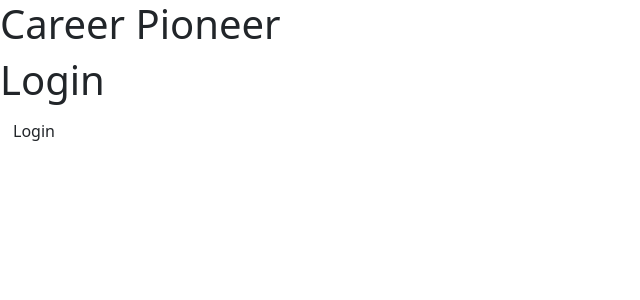
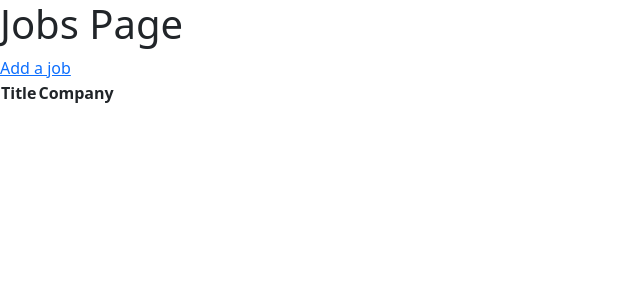
Before and after one commit to carreerpioneer/careerpioneer, a Django app: page / in a window 1280 px wide. Shown: the top 300 px of the page, without its empty margins (0-640 px from the left). Run offline with Django 4.2, Linux system fonts and the light colour scheme; data that the repository does not hold is empty.

Commit message:
delete markup to restart login view

```diff
--- a/main_app/templates/jobs/jobs.html
+++ b/main_app/templates/jobs/jobs.html
@@ -6,7 +6,6 @@
 {% endblock %}
 
 {% block content %}
-  {% if user.is_authenticated %}
     <h1>Jobs Page</h1>
     <a href="/create-job">Add a job</a>
     <table>
@@ -25,17 +24,4 @@
         </tr>
       {% endfor %}
     </table>
-    <p>{{user}}</p>
-  {% else %}
-    <h1>Career Pioneer</h1>
-    <section>
-      <form action="{% url 'home' %}" method="post" class="login">
-        <h1>Login</h1>
-        {% csrf_token %}
-        {{ form.as_p }}
-        <input type="hidden" name="next" value="{{ next }}">
-        <button type="submit" class="btn submit">Login</button>
-      </form>
-    </section>
-  {% endif %}
 {% endblock  %}
--- a/main_app/views.py
+++ b/main_app/views.py
@@ -1,9 +1,13 @@
 import re
+from tempfile import tempdir
 from django.shortcuts import render, redirect
 from .forms import JobForm
 from .models import Job
 from django.contrib.auth.views import LoginView
 
+
+class LoginView(LoginView):
+  template_name = 'login.html'
 
 def get_jobs(request):
   jobs = Job.objects.all()
```
